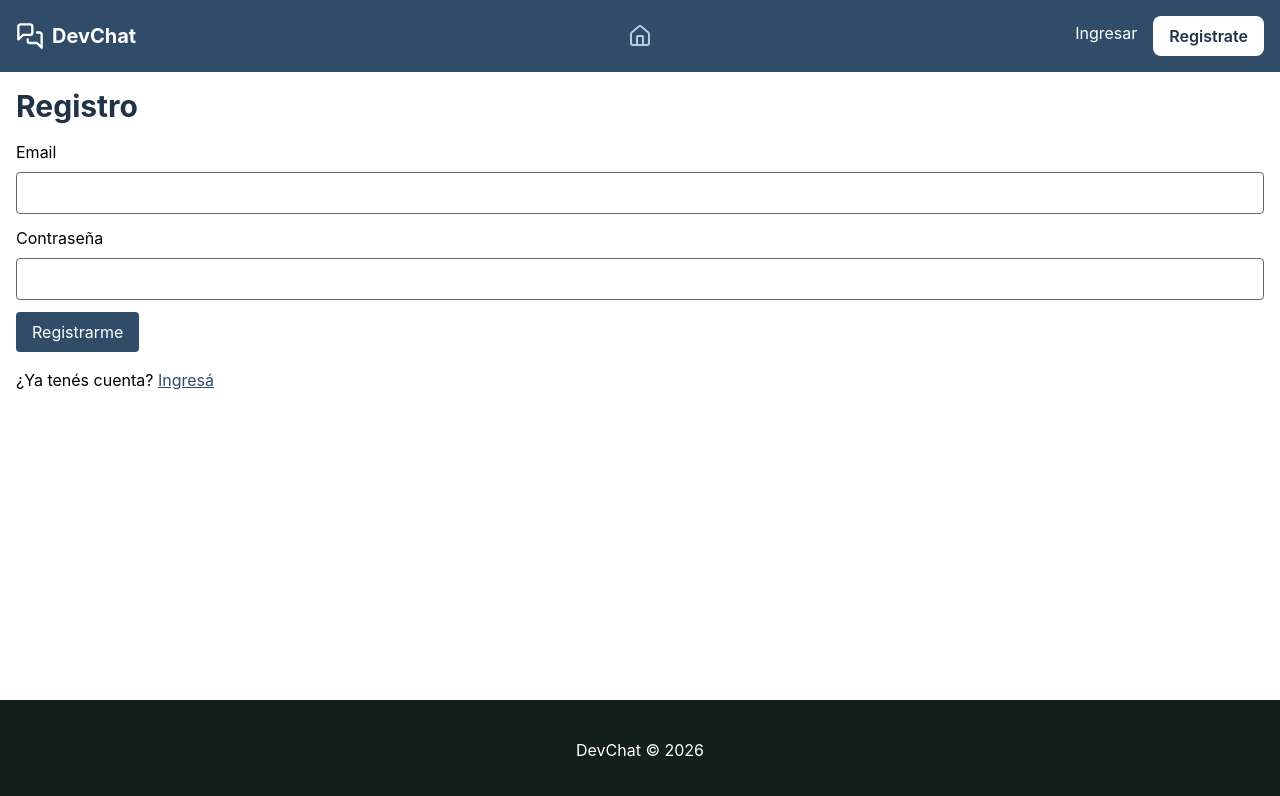
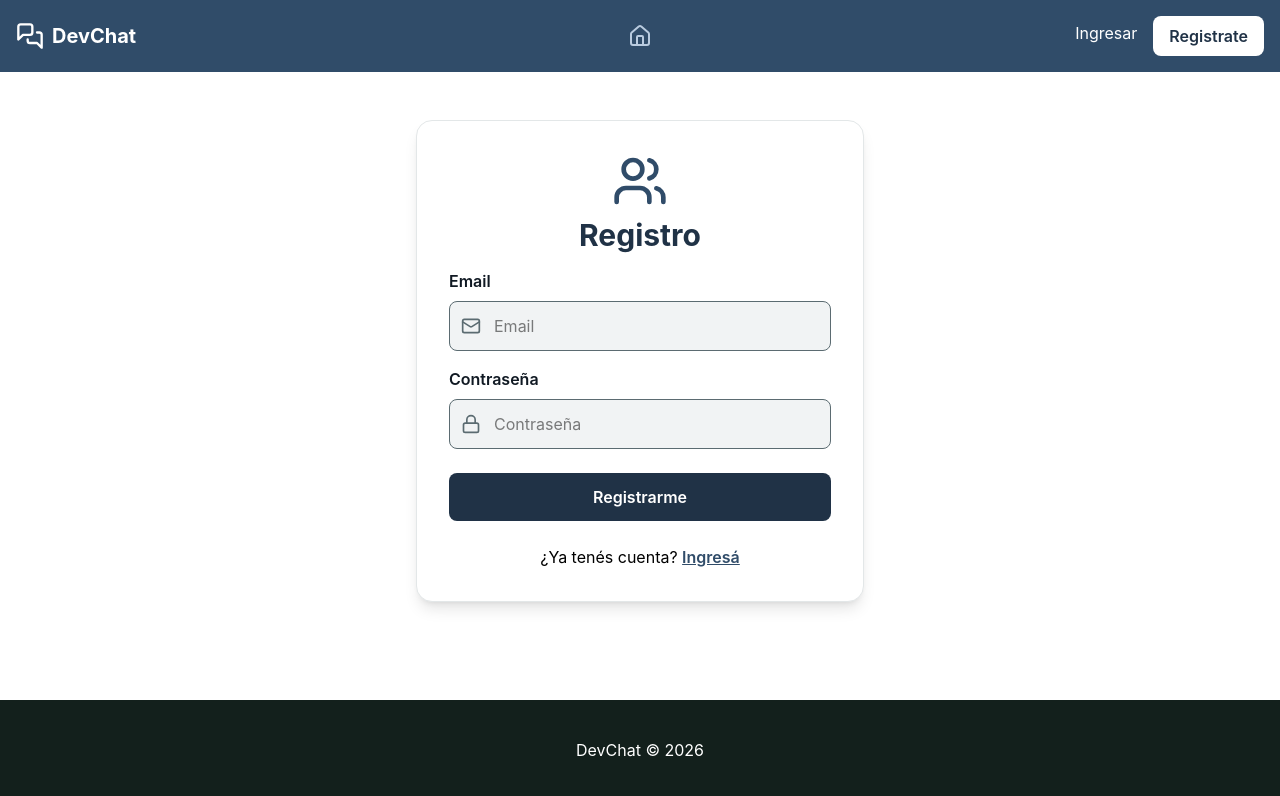
Before and after one commit to Galleee2002/Web-Mobile-Parcial, a Vue app: page /registro in a window 1280 px wide. Shown: the top 796 px of the page. Built offline with nearby package versions, Linux system fonts and the light colour scheme; no server answers.

Commit message:
-View frontend de login y registro creada

```diff
--- a/src/pages/Login.vue
+++ b/src/pages/Login.vue
@@ -1,10 +1,11 @@
 <script>
+import { Lock, Mail, Users } from '@lucide/vue';
 import PageTitle from '../components/PageTitle.vue';
 import { login } from '../services/auth.js';
 
 export default {
     name: 'Login',
-    components: { PageTitle },
+    components: { Lock, Mail, PageTitle, Users },
     data() {
         return {
             credentials: {
@@ -38,48 +39,75 @@ export default {
 </script>
 
 <template>
+    <div class="max-w-md mx-auto my-8">
+        <section class="p-8 bg-white rounded-2xl border border-iron-grey-100 shadow-lg">
+            <div class="text-center">
+                <Users class="size-14 mx-auto mb-2 text-steel-blue-700" aria-hidden="true" />
                 <PageTitle>Ingresar</PageTitle>
+            </div>
 
             <form action="#" @submit.prevent="handleSubmit">
-        <div class="mb-3">
-            <label for="email" class="block mb-2">Email</label>
+                <div class="mb-4">
+                    <label for="email" class="block mb-2 font-semibold text-steel-blue-900">
+                        Email
+                    </label>
+                    <div class="relative">
+                        <Mail
+                            class="absolute left-3 top-1/2 -translate-y-1/2 size-5 text-iron-grey-600"
+                            aria-hidden="true"
+                        />
                         <input
                             type="email"
                             id="email"
-                class="w-full p-2 border border-iron-grey-600 rounded"
+                            placeholder="Email"
+                            class="w-full py-3 pr-3 pl-11 border border-iron-grey-600 rounded-lg bg-iron-grey-50"
                             v-model="credentials.email"
                             autocomplete="email"
                             required
                         />
                     </div>
-        <div class="mb-3">
-            <label for="password" class="block mb-2">Contraseña</label>
+                </div>
+                <div class="mb-6">
+                    <label for="password" class="block mb-2 font-semibold text-steel-blue-900">
+                        Contraseña
+                    </label>
+                    <div class="relative">
+                        <Lock
+                            class="absolute left-3 top-1/2 -translate-y-1/2 size-5 text-iron-grey-600"
+                            aria-hidden="true"
+                        />
                         <input
                             type="password"
                             id="password"
-                class="w-full p-2 border border-iron-grey-600 rounded"
+                            placeholder="Contraseña"
+                            class="w-full py-3 pr-3 pl-11 border border-iron-grey-600 rounded-lg bg-iron-grey-50"
                             v-model="credentials.password"
                             autocomplete="current-password"
                             required
                         />
                     </div>
+                </div>
                 <p
                     v-if="errorMessage !== null"
                     role="alert"
-            class="mb-3 p-2 rounded bg-red-50 text-red-700"
+                    class="mb-4 p-2 rounded-lg bg-red-50 text-red-700"
                 >
                     {{ errorMessage }}
                 </p>
                 <button
                     type="submit"
-            class="transition px-4 py-2 rounded bg-steel-blue-700 text-white hover:bg-steel-blue-600 focus:bg-steel-blue-600 active:bg-steel-blue-800"
+                    class="w-full py-3 rounded-lg bg-steel-blue-800 font-semibold text-white hover:bg-steel-blue-700 cursor-pointer"
                 >
                     Entrar
                 </button>
             </form>
 
-    <p class="mt-4">
+            <p class="mt-6 text-center">
                 ¿No tenés cuenta?
-        <RouterLink to="/registro" class="text-steel-blue-700 underline">Registrate</RouterLink>
+                <RouterLink to="/registro" class="font-semibold text-steel-blue-700 underline">
+                    Registrate
+                </RouterLink>
             </p>
+        </section>
+    </div>
 </template>
--- a/src/pages/Register.vue
+++ b/src/pages/Register.vue
@@ -1,10 +1,11 @@
 <script>
+import { Lock, Mail, Users } from '@lucide/vue';
 import PageTitle from '../components/PageTitle.vue';
 import { register } from '../services/auth.js';
 
 export default {
     name: 'Register',
-    components: { PageTitle },
+    components: { Lock, Mail, PageTitle, Users },
     data() {
         return {
             credentials: {
@@ -39,48 +40,75 @@ export default {
 </script>
 
 <template>
+    <div class="max-w-md mx-auto my-8">
+        <section class="p-8 bg-white rounded-2xl border border-iron-grey-100 shadow-lg">
+            <div class="text-center">
+                <Users class="size-14 mx-auto mb-2 text-steel-blue-700" aria-hidden="true" />
                 <PageTitle>Registro</PageTitle>
+            </div>
 
             <form action="#" @submit.prevent="handleSubmit">
-        <div class="mb-3">
-            <label for="email" class="block mb-2">Email</label>
+                <div class="mb-4">
+                    <label for="email" class="block mb-2 font-semibold text-steel-blue-900">
+                        Email
+                    </label>
+                    <div class="relative">
+                        <Mail
+                            class="absolute left-3 top-1/2 -translate-y-1/2 size-5 text-iron-grey-600"
+                            aria-hidden="true"
+                        />
                         <input
                             type="email"
                             id="email"
-                class="w-full p-2 border border-iron-grey-600 rounded"
+                            placeholder="Email"
+                            class="w-full py-3 pr-3 pl-11 border border-iron-grey-600 rounded-lg bg-iron-grey-50"
                             v-model="credentials.email"
                             autocomplete="email"
                             required
                         />
                     </div>
-        <div class="mb-3">
-            <label for="password" class="block mb-2">Contraseña</label>
+                </div>
+                <div class="mb-6">
+                    <label for="password" class="block mb-2 font-semibold text-steel-blue-900">
+                        Contraseña
+                    </label>
+                    <div class="relative">
+                        <Lock
+                            class="absolute left-3 top-1/2 -translate-y-1/2 size-5 text-iron-grey-600"
+                            aria-hidden="true"
+                        />
                         <input
                             type="password"
                             id="password"
-                class="w-full p-2 border border-iron-grey-600 rounded"
+                            placeholder="Contraseña"
+                            class="w-full py-3 pr-3 pl-11 border border-iron-grey-600 rounded-lg bg-iron-grey-50"
                             v-model="credentials.password"
                             autocomplete="new-password"
                             required
                         />
                     </div>
+                </div>
                 <p
                     v-if="errorMessage !== null"
                     role="alert"
-            class="mb-3 p-2 rounded bg-red-50 text-red-700"
+                    class="mb-4 p-2 rounded-lg bg-red-50 text-red-700"
                 >
                     {{ errorMessage }}
                 </p>
                 <button
                     type="submit"
-            class="transition px-4 py-2 rounded bg-steel-blue-700 text-white hover:bg-steel-blue-600 focus:bg-steel-blue-600 active:bg-steel-blue-800"
+                    class="w-full py-3 rounded-lg bg-steel-blue-800 font-semibold text-white hover:bg-steel-blue-700 cursor-pointer"
                 >
                     Registrarme
                 </button>
             </form>
 
-    <p class="mt-4">
+            <p class="mt-6 text-center">
                 ¿Ya tenés cuenta?
-        <RouterLink to="/acceso" class="text-steel-blue-700 underline">Ingresá</RouterLink>
+                <RouterLink to="/acceso" class="font-semibold text-steel-blue-700 underline">
+                    Ingresá
+                </RouterLink>
             </p>
+        </section>
+    </div>
 </template>
```
Also changed, not shown: 2 other files (tests, documents, lock files or other folders). Lines whose indentation alone changed are shown as unchanged.
